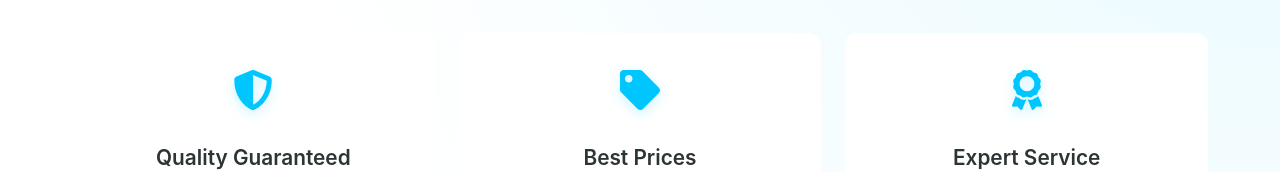
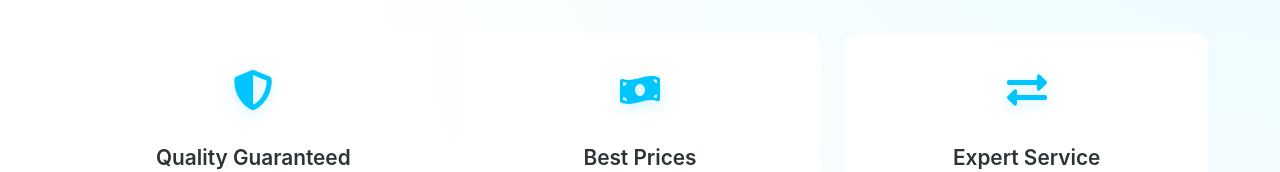
Before and after one commit to vitasaturnia/flyingdutchman, a React (Create React App) app: page / in a window 1280 px wide. Shown: the part 419-591 px from the top of the page. Built offline with nearby package versions, Linux system fonts and the light colour scheme.

Commit message:
Did not build, fixed.

```diff
--- a/src/App.js
+++ b/src/App.js
@@ -1,7 +1,7 @@
 import 'bulma/css/bulma.min.css'
 import './assets/productgrid.sass'
 import './assets/header.sass'
-import { BrowserRouter as Router, Routes, Route, Link } from 'react-router-dom'
+import { BrowserRouter as Router, Routes, Route } from 'react-router-dom'
 import Navbar from './components/Header'
 import Footer from './components/Footer'
 import Home from './pages/Home'
--- a/src/components/Header.js
+++ b/src/components/Header.js
@@ -22,6 +22,7 @@ const Header = () => {
           aria-label="menu"
           aria-expanded="false"
           onClick={toggleMenu}
+          href="#"
         >
           <span aria-hidden="true"></span>
           <span aria-hidden="true"></span>
--- a/src/components/HeroSection.js
+++ b/src/components/HeroSection.js
@@ -1,6 +1,6 @@
 import React from 'react';
 import { Link } from 'react-router-dom';
-import { FaShieldAlt, FaTruck, FaHeadset, FaAward, FaTag } from 'react-icons/fa';
+import { FaShieldAlt, FaMoneyBillWave, FaExchangeAlt } from 'react-icons/fa';
 
 const HeroSection = () => {
   const features = [
@@ -10,12 +10,12 @@ const HeroSection = () => {
       description: "We only sell great products, and if the product is used, it has been carefully tested and is in perfect condition."
     },
     {
-      icon: <FaTag />,
+      icon: <FaMoneyBillWave />,
       title: "Best Prices",
       description: "We take pride in our competitive pricing, with regular price checks and adjustments to ensure you always get the best deal possible."
     },
     {
-      icon: <FaAward />,
+      icon: <FaExchangeAlt />,
       title: "Expert Service",
       description: "Benefit from The Flying Dutchman's extensive experience in electronics and customer satisfaction."
     }
```
